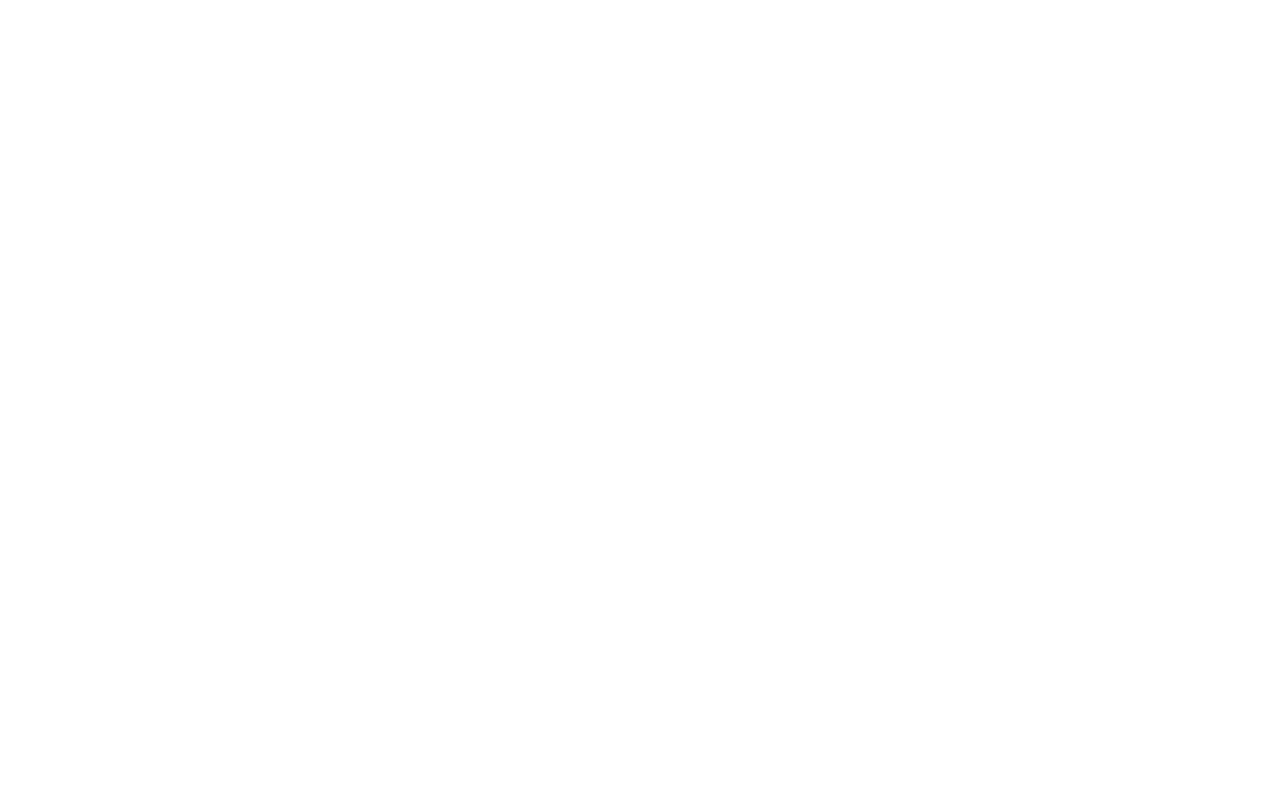
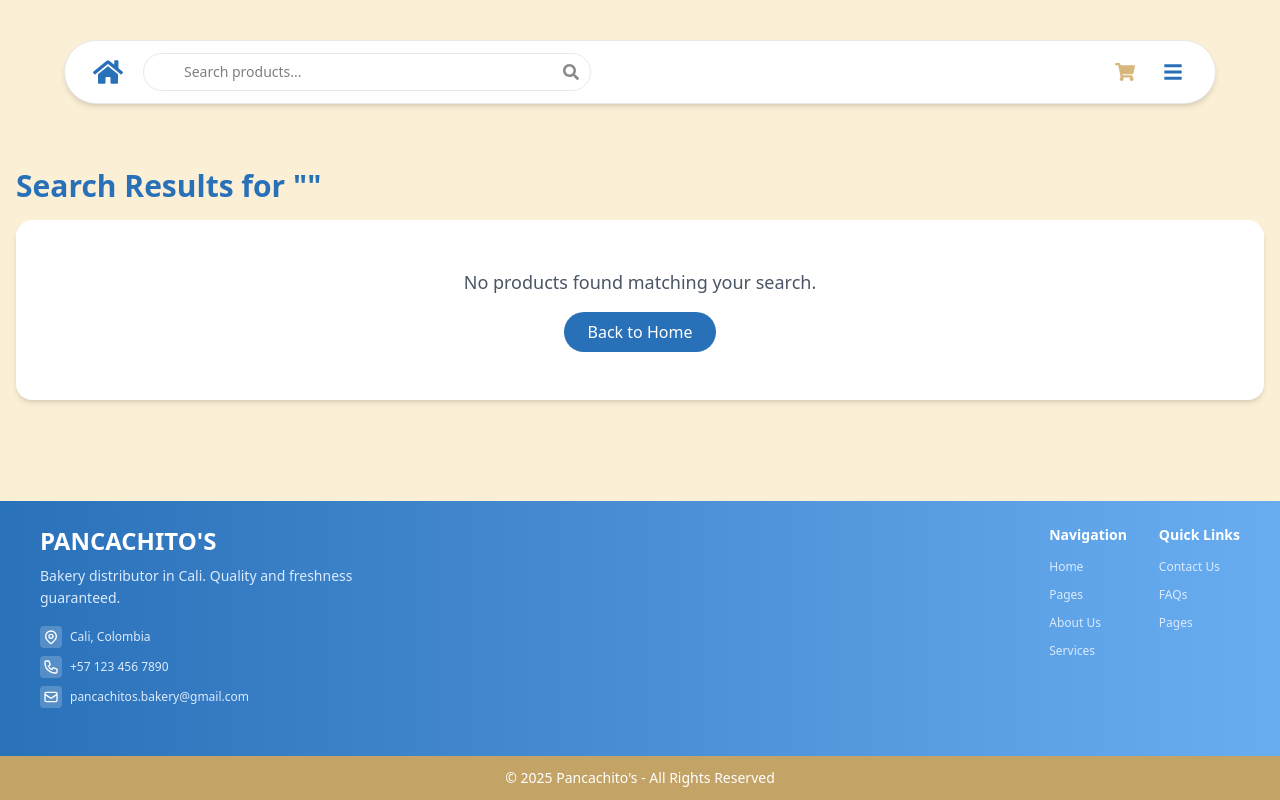
Before and after one commit to Uribe04/Pancachitos, a React (Vite) app in the folder Pancachos/: page /search in a window 1280 px wide. Before the commit this address had no page. Built offline with nearby package versions, Linux system fonts and the light colour scheme.

Commit message:
feat(navbar): implementar funcionalidad completa de la barra de búsqueda

```diff
--- a/Pancachos/src/App.tsx
+++ b/Pancachos/src/App.tsx
@@ -15,6 +15,7 @@ import Register from './pages/login/register';
 import Login from './pages/login/login';
 import Info from './pages/info/pInfo';
 import CartPage from './pages/cart/cart';
+import SearchPage from './pages/search/search';
 
 function App() {
   const dispatch = useAppDispatch();
@@ -38,6 +39,7 @@ function App() {
       <Route path="/login" element={<Login />} />
       <Route path="/product/:id" element={<Info />} />
       <Route path="/cart" element={<CartPage />} />
+      <Route path="/search" element={<SearchPage />} />
     </Routes>
   );
 }
--- a/Pancachos/src/components/layout/navbar.tsx
+++ b/Pancachos/src/components/layout/navbar.tsx
@@ -8,21 +8,36 @@ import {
   FaHome,
   FaBars,
   FaTimes,
+  FaSearch,
 } from "react-icons/fa";
 
 export default function Navbar() {
   const navigate = useNavigate();
   const [open, setOpen] = useState(false);
+  const [query, setQuery] = useState("");
 
   const handleNavigation = (path: string) => {
     navigate(path);
     setOpen(false);
   };
 
+  const handleSearch = () => {
+    if (query.trim()) {
+      navigate(`/search?q=${encodeURIComponent(query)}`);
+      setQuery("");
+    }
+  };
+
+  const handleKeyPress = (e: React.KeyboardEvent<HTMLInputElement>) => {
+    if (e.key === "Enter") {
+      handleSearch();
+    }
+  };
+
   return (
-    <nav className="relative w-[95%] bg-white rounded-4xl shadow-md flex items-center justify-between px-4 md:px-6 py-3 border border-[#E8E8E8] max-w-6xl mx-auto mt-6">
-      {/* Left: home icon */}
-      <div className="flex items-center gap-4">
+    <nav className="relative w-[95%] bg-white rounded-4xl shadow-md flex items-center px-4 md:px-6 py-3 border border-[#E8E8E8] max-w-6xl mx-auto mt-6">
+      {/* Left: home y barra de búsqueda */}
+      <div className="flex items-center gap-4 w-full">
         <button
           type="button"
           onClick={() => handleNavigation("/")}
@@ -31,38 +46,32 @@ export default function Navbar() {
         >
           <FaHome />
         </button>
+
+        {/* Search bar (tirada a la izquierda) */}
+        <div className="flex items-center w-full max-w-md">
+          <label className="sr-only">Search products</label>
+          <div className="relative w-full">
+            <input
+              value={query}
+              onChange={(e) => setQuery(e.target.value)}
+              onKeyPress={handleKeyPress}
+              placeholder="Search products..."
+              className="w-full border border-[#E8E8E8] rounded-full px-4 py-2 pl-10 text-sm focus:outline-none focus:ring-2 focus:ring-[#D7B77C]"
+            />
+            <button
+              type="button"
+              onClick={handleSearch}
+              className="absolute right-3 top-1/2 -translate-y-1/2 text-[#8A8A8A] hover:text-[#2870B8] transition"
+              aria-label="Search"
+            >
+              <FaSearch />
+            </button>
+          </div>
+        </div>
       </div>
 
-      {/* Center: botones principales (ocultos en pantallas pequeñas) */}
-      <div className="hidden md:flex items-center gap-4">
-
-        <button
-          type="button"
-          onClick={() => handleNavigation("/myproducts")}
-          className="text-[#2870B8] font-semibold px-3 py-2 rounded-lg hover:bg-[#FAEFD5] transition flex items-center gap-2"
-        >
-          <FaBox /> My products
-        </button>
-
-        <button
-          type="button"
-          onClick={() => handleNavigation("/favourites")}
-          className="text-[#2870B8] font-semibold px-3 py-2 rounded-lg hover:bg-[#FAEFD5] transition flex items-center gap-2"
-        >
-          <FaHeart /> My favorites
-        </button>
-
-        <button
-          type="button"
-          onClick={() => handleNavigation("/profile")}
-          className="text-[#2870B8] font-semibold px-3 py-2 rounded-lg hover:bg-[#FAEFD5] transition flex items-center gap-2"
-        >
-          <FaUser /> Profile
-        </button>
-      </div>
-
-      {/* Right: acciones secundarias */}
-      <div className="flex items-center gap-3">
+      {/* Right buttons */}
+      <div className="flex items-center gap-3 relative ml-4">
         <button
           type="button"
           onClick={() => handleNavigation("/cart")}
@@ -72,34 +81,24 @@ export default function Navbar() {
           <FaShoppingCart />
         </button>
 
-        <button
-          type="button"
-          onClick={() => handleNavigation("/login")}
-          className="hidden sm:inline-block bg-[#D7B77C] text-white font-semibold px-4 py-2 rounded-full text-xs md:text-sm hover:bg-[#caa44a] transition"
-        >
-          Logout
-        </button>
-
-        {/* Mobile menu toggle */}
+        {/* Hamburger */}
         <button
           type="button"
           onClick={() => setOpen((s) => !s)}
-          className="md:hidden text-[#2870B8] text-xl p-2 rounded-md hover:bg-[#FAEFD5] transition"
+          className="text-[#2870B8] text-xl p-2 rounded-md hover:bg-[#FAEFD5] transition"
           aria-label={open ? "Close menu" : "Open menu"}
         >
           {open ? <FaTimes /> : <FaBars />}
         </button>
-      </div>
 
-      {/* Mobile menu: grid dos columnas en responsive */}
+        {/* Dropdown menu */}
         {open && (
-        <div className="absolute top-full left-4 right-4 mt-3 bg-white rounded-2xl shadow-lg z-50 p-3 border border-[#E8E8E8] md:hidden">
-          {/* Grid 2x2 para los cuatro botones principales */}
-          <div className="grid grid-cols-2 gap-2">
+          <div className="absolute right-0 top-full mt-3 bg-white rounded-2xl shadow-lg z-50 p-3 border border-[#E8E8E8] w-56">
+            <div className="flex flex-col gap-2">
               <button
                 type="button"
                 onClick={() => handleNavigation("/myproducts")}
-              className="w-full px-3 py-3 rounded-md text-[#2870B8] hover:bg-[#EAF6FF] transition flex items-center justify-center gap-2 bg-[#FAEFD5]"
+                className="w-full text-left px-3 py-2 rounded-md text-[#2870B8] hover:bg-[#EAF6FF] transition flex items-center gap-3"
               >
                 <FaBox /> My products
               </button>
@@ -107,7 +106,7 @@ export default function Navbar() {
               <button
                 type="button"
                 onClick={() => handleNavigation("/favourites")}
-              className="w-full px-3 py-3 rounded-md text-[#2870B8] hover:bg-[#EAF6FF] transition flex items-center justify-center gap-2 bg-[#FAEFD5]"
+                className="w-full text-left px-3 py-2 rounded-md text-[#2870B8] hover:bg-[#EAF6FF] transition flex items-center gap-3"
               >
                 <FaHeart /> My favorites
               </button>
@@ -115,22 +114,22 @@ export default function Navbar() {
               <button
                 type="button"
                 onClick={() => handleNavigation("/profile")}
-              className="w-full px-3 py-3 rounded-md text-[#2870B8] hover:bg-[#EAF6FF] transition flex items-center justify-center gap-2 bg-[#FAEFD5]"
+                className="w-full text-left px-3 py-2 rounded-md text-[#2870B8] hover:bg-[#EAF6FF] transition flex items-center gap-3"
               >
                 <FaUser /> Profile
               </button>
-          </div>
 
-          {/* Logout ocupa toda la fila inferior separada */}
               <button
                 type="button"
                 onClick={() => handleNavigation("/select")}
-            className="mt-3 w-full px-3 py-3 rounded-md text-red-500 hover:bg-[#ffefef] transition bg-[#FFF6F6]"
+                className="mt-2 w-full px-3 py-2 rounded-md text-red-500 hover:bg-[#ffefef] transition bg-[#FFF6F6]"
               >
                 Logout
               </button>
             </div>
+          </div>
         )}
+      </div>
     </nav>
   );
 }
--- a/Pancachos/src/components/users/userprofile.tsx
+++ b/Pancachos/src/components/users/userprofile.tsx
@@ -114,7 +114,7 @@ function UserProfile() {
           {/* Navegación */}
           <nav className="w-full flex flex-col gap-2 mb-10">
             <NavLink
-              to="/favourite"
+              to="/favourites"
               className="text-left text-xs md:text-sm text-gray-700 hover:text-[#CFA452]"
             >
               My favorites
--- a/Pancachos/src/pages/home/home.tsx
+++ b/Pancachos/src/pages/home/home.tsx
@@ -2,7 +2,6 @@ import { useEffect } from "react";
 import { useLocation } from "react-router-dom";
 import type { ComponentType } from "react";
 import Banner from "../../components/layout/banner";
-import ProductFilter from "../../components/product/productfilter";
 import Footer from "../../components/footer/footer";
 import ProductCarousels from "../../components/layout/slidebar";
 import ProductInfo from "../../components/product/productInfo";
@@ -31,7 +30,6 @@ function Home() {
   return (
     <div className="bg-[#FBEFD5] min-h-screen">
       <Banner />
-      <ProductFilter />
 
       {/* Si hay una búsqueda y solo 1 producto coincide, mostrar su info en la misma página */}
       {q && filtered.length === 1 ? (
--- /dev/null
+++ b/Pancachos/src/pages/search/search.tsx
@@ -0,0 +1,85 @@
+import { useEffect } from 'react';
+import { useSearchParams, useNavigate } from 'react-router-dom';
+import { useAppSelector, useAppDispatch } from '../../redux/hooks';
+import { hydrateProducts } from '../../redux/slices/productsSlice';
+import Navbar from '../../components/layout/navbar';
+import Footer from '../../components/footer/footer';
+import ProductCard from '../../components/product/productcard';
+import ProductInfo from '../../components/product/productInfo';
+import type { Product } from '../../types/product';
+
+export default function SearchPage() {
+  const [searchParams] = useSearchParams();
+  const navigate = useNavigate();
+  const dispatch = useAppDispatch();
+  const allProducts = useAppSelector((state) => state.products.allProducts);
+
+  const query = searchParams.get('q') || '';
+
+  // Hidratar productos cuando la página carga
+  useEffect(() => {
+    dispatch(hydrateProducts());
+  }, [dispatch]);
+
+  // Filtrar productos por nombre (case-insensitive)
+  const results = allProducts.filter((product) =>
+    product.name.toLowerCase().includes(query.toLowerCase())
+  );
+
+  const handleProductClick = (productId: number) => {
+    navigate(`/product/${productId}`, { state: { id: productId, isUserProduct: false } });
+  };
+
+  return (
+    <div className="bg-[#FBEFD5] min-h-screen flex flex-col">
+      {/* Navbar solo - integrada en el fondo */}
+      <div className="w-full flex justify-center py-4">
+        <Navbar />
+      </div>
+
+      {/* Main content */}
+      <main className="flex-1 w-full">
+        {/* Si solo 1 producto coincide, mostrar su info completa */}
+        {results.length === 1 ? (
+          <div className="px-6 py-8 w-full max-w-7xl mx-auto">
+            <ProductInfo product={results[0]} />
+          </div>
+        ) : results.length === 0 ? (
+          <div className="max-w-7xl mx-auto px-4 py-12">
+            <h2 className="text-3xl font-bold text-[#2870B8] mb-4">
+              Search Results for "<span className="text-[#D7B77C]">{query}</span>"
+            </h2>
+            <div className="bg-white rounded-2xl p-12 text-center shadow-md">
+              <p className="text-gray-600 text-lg">No products found matching your search.</p>
+              <button
+                onClick={() => navigate('/')}
+                className="mt-4 bg-[#2870B8] text-white px-6 py-2 rounded-full hover:brightness-90 transition"
+              >
+                Back to Home
+              </button>
+            </div>
+          </div>
+        ) : (
+          <div className="max-w-7xl mx-auto px-4 py-12">
+            <h2 className="text-3xl font-bold text-[#2870B8] mb-6">
+              Search Results for "<span className="text-[#D7B77C]">{query}</span>"
+            </h2>
+
+            <div className="grid grid-cols-1 sm:grid-cols-2 md:grid-cols-3 lg:grid-cols-4 gap-6">
+              {results.map((product: Product) => (
+                <ProductCard
+                  key={product.id}
+                  product={product}
+                  Click={() => handleProductClick(Number(product.id))}
+                />
+              ))}
+            </div>
+          </div>
+        )}
+      </main>
+
+      {/* Footer */}
+      <Footer />
+    </div>
+  );
+}
--- a/Pancachos/src/types/product.ts
+++ b/Pancachos/src/types/product.ts
@@ -1,4 +1,5 @@
 export interface Product {
+  bakery: string;
   id: string;  // Cambié de number a string (UUID de Supabase)
   name: string;
   price: number;
```
Also changed, not shown: Pancachos/src/components/layout/banner.tsx (+12 -4 lines), Pancachos/src/components/product/productcard.tsx (+22 -64 lines). Lines whose indentation alone changed are shown as unchanged.
